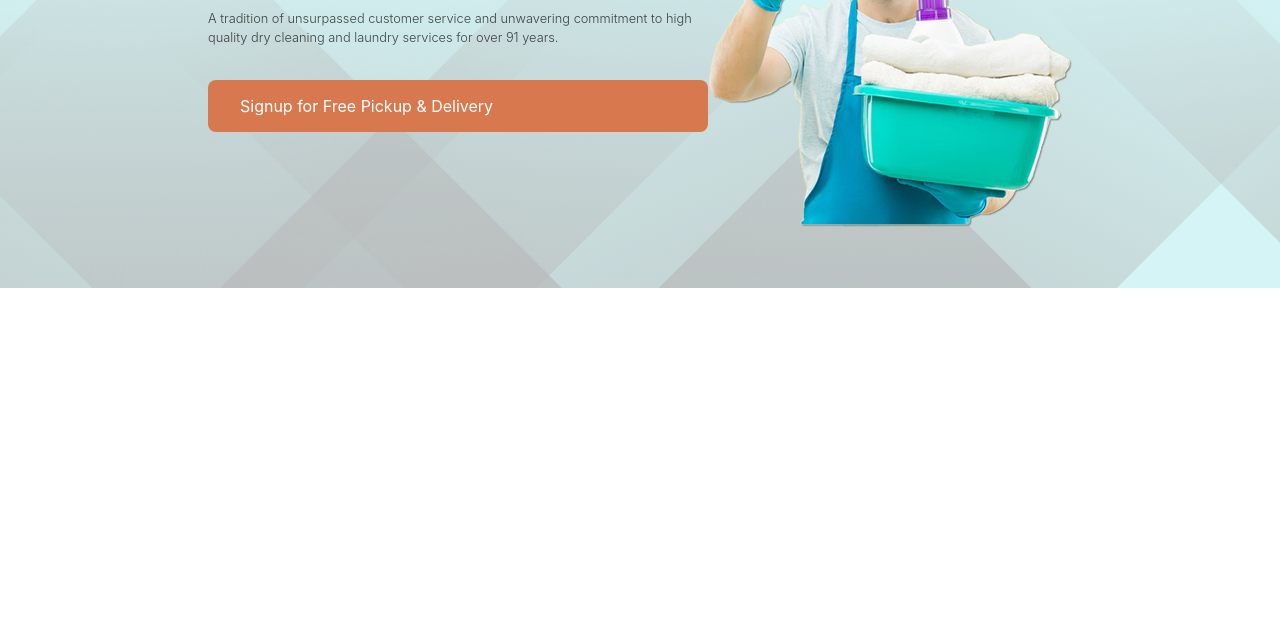
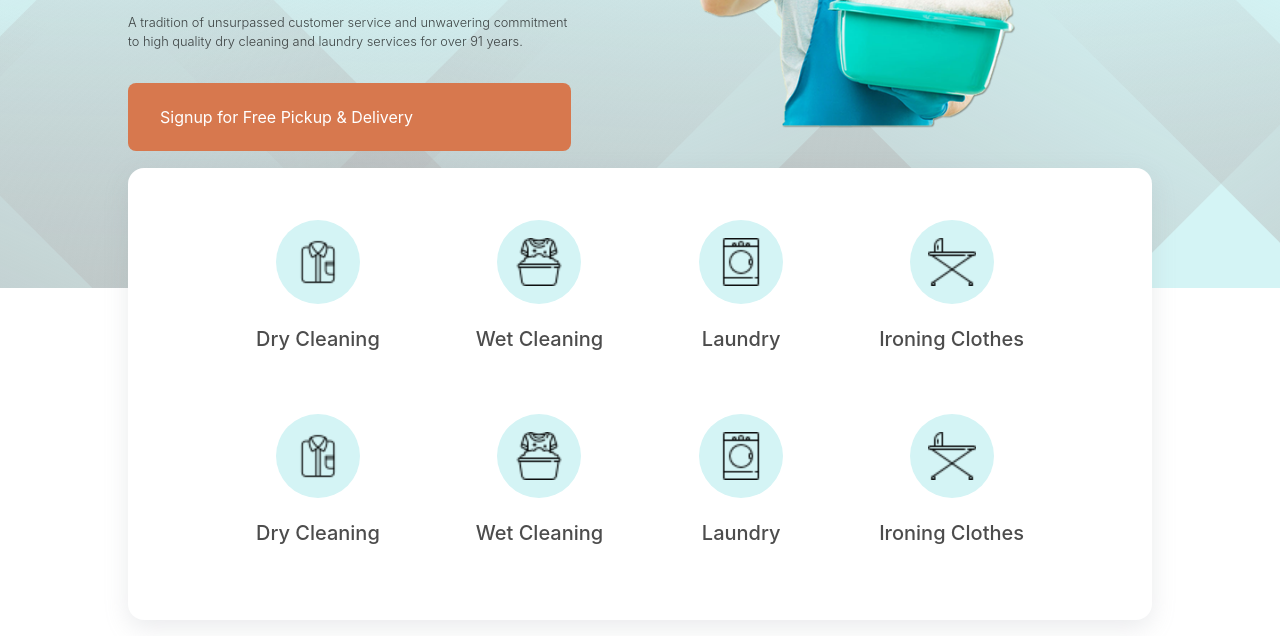
Before and after one commit to rrscodes/easydry, a Svelte app: page / in a window 1280 px wide. Shown: the part 332-968 px from the top of the page. Before the commit the page ends 800 px from the top, so only its background shows below. Built offline with nearby package versions, Linux system fonts and the light colour scheme.

Commit message:
services card added

```diff
--- a/src/app.css
+++ b/src/app.css
@@ -18,7 +18,7 @@
 body {
 	min-height: 100vh;
 	margin: 0;
-	background-color: var(--pure-white);
+	background-color: var(--background-without-opacity);
 }
 
 body::before {
--- /dev/null
+++ b/src/components/Card.svelte
@@ -0,0 +1,14 @@
+<div class="card">
+	<slot />
+</div>
+
+<style>
+	.card {
+		background-color: var(--pure-white);
+		border-radius: 16px;
+		padding: 2rem;
+		margin-bottom: 1rem;
+		position: relative;
+		box-shadow: rgba(149, 157, 165, 0.2) 0px 8px 24px;
+	}
+</style>
--- /dev/null
+++ b/src/components/Column.svelte
@@ -0,0 +1,12 @@
+<div class="column">
+	<slot />
+</div>
+
+<style>
+	.column {
+		display: flex;
+		flex-direction: column;
+		justify-content: center;
+		align-items: center;
+	}
+</style>
--- a/src/components/Navbar.svelte
+++ b/src/components/Navbar.svelte
@@ -23,5 +23,7 @@
 	}
 	.row {
 		background-color: var(--tertiary-color);
+		padding-left: 10vw;
+		padding-right: 10vw;
 	}
 </style>
--- /dev/null
+++ b/src/components/RoundedCard.svelte
@@ -0,0 +1,19 @@
+<script>
+	import Column from './Column.svelte';
+</script>
+
+<div class="rounded-card">
+	<slot />
+</div>
+
+<style>
+	.rounded-card {
+		background-color: var(--tertiary-color);
+		height: 84px;
+		width: 84px;
+		display: flex;
+		border-radius: 42px;
+		align-items: center;
+		justify-content: center;
+	}
+</style>
--- /dev/null
+++ b/src/components/home/ServicesCard.svelte
@@ -0,0 +1,91 @@
+<script>
+	import Card from '../Card.svelte';
+	import Row from '../Row.svelte';
+	import DryCleaningImg from '$lib/assets/img/shirt.png';
+	import LaundryImg from '$lib/assets/img/dryer.png';
+	import WetCleaningImg from '$lib/assets/img/washbasin.png';
+	import IroningImg from '$lib/assets/img/iron-board.png';
+	import RoundedCard from '../RoundedCard.svelte';
+	import Column from '../Column.svelte';
+</script>
+
+<div class="service-card">
+	<Card>
+		<div class="space-between">
+			<Column>
+				<RoundedCard>
+					<img src={DryCleaningImg} alt="Dry Cleaning" class="service-img" />
+				</RoundedCard>
+				<p>Dry Cleaning</p>
+			</Column>
+			<Column>
+				<RoundedCard>
+					<img src={WetCleaningImg} alt="Wet Cleaning" class="service-img" />
+				</RoundedCard>
+				<p>Wet Cleaning</p>
+			</Column>
+			<Column>
+				<RoundedCard>
+					<img src={LaundryImg} alt="Laundry" class="service-img" />
+				</RoundedCard>
+				<p>Laundry</p>
+			</Column>
+			<Column>
+				<RoundedCard>
+					<img src={IroningImg} alt="Ironing" class="service-img" />
+				</RoundedCard>
+				<p>Ironing Clothes</p>
+			</Column>
+		</div>
+		<div class="space-between">
+			<Column>
+				<RoundedCard>
+					<img src={DryCleaningImg} alt="Dry Cleaning" class="service-img" />
+				</RoundedCard>
+				<p>Dry Cleaning</p>
+			</Column>
+			<Column>
+				<RoundedCard>
+					<img src={WetCleaningImg} alt="Wet Cleaning" class="service-img" />
+				</RoundedCard>
+				<p>Wet Cleaning</p>
+			</Column>
+			<Column>
+				<RoundedCard>
+					<img src={LaundryImg} alt="Laundry" class="service-img" />
+				</RoundedCard>
+				<p>Laundry</p>
+			</Column>
+			<Column>
+				<RoundedCard>
+					<img src={IroningImg} alt="Ironing" class="service-img" />
+				</RoundedCard>
+				<p>Ironing Clothes</p>
+			</Column>
+		</div>
+	</Card>
+</div>
+
+<style>
+	.service-card {
+		width: 80vw;
+		margin: 0 auto;
+		margin-top: -15vh;
+	}
+	.service-img {
+		width: 48px;
+		height: 48px;
+	}
+	.space-between {
+		display: flex;
+		flex-direction: row;
+		justify-content: space-evenly;
+		padding-top: 20px;
+		padding-bottom: 20px;
+	}
+	.space-between p {
+		font-size: 20px;
+		font-weight: 500;
+		color: var(--heading-color);
+	}
+</style>
--- a/src/routes/__layout.svelte
+++ b/src/routes/__layout.svelte
@@ -3,8 +3,10 @@
 	import Navbar from '../components/Navbar.svelte';
 </script>
 
-<Navbar />
-
 <main>
+	<Navbar />
 	<slot />
 </main>
+
+<style>
+</style>
--- a/src/routes/index.svelte
+++ b/src/routes/index.svelte
@@ -1,6 +1,11 @@
 <script>
 	import heroImg from '$lib/assets/img/home-page-bg.png';
+	import ServiceCard from '../components/home/ServicesCard.svelte';
 </script>
+
+<svelte:head>
+	<title>EasyDry</title>
+</svelte:head>
 
 <div class="main-hero">
 	<div class="hero-content">
@@ -11,8 +16,12 @@
 		</p>
 		<a href="/about">Signup for Free Pickup & Delivery</a>
 	</div>
-	<img src={heroImg} alt="EasyDry" class="hero-img" />
+	<div class="hero-img">
+		<img src={heroImg} alt="EasyDry" />
+	</div>
 </div>
+
+<ServiceCard />
 
 <style>
 	.main-hero {
@@ -23,17 +32,18 @@
 		background-color: var(--tertiary-color);
 		height: 60vh;
 		display: flex;
-		align-items: center;
-		justify-content: center;
+		flex: 1;
+		flex-direction: row;
+		justify-content: space-between;
+		padding-left: 10vw;
+		padding-right: 20vw;
+		position: relative;
 	}
 
 	.hero-content {
 		display: flex;
 		flex-direction: column;
-		justify-content: center;
-		width: 50%;
-		max-width: 500px;
-		margin-top: -20vh;
+		padding-right: 10vw;
 	}
 
 	.hero-content h1 {
@@ -53,10 +63,15 @@
 	.hero-content a {
 		color: #fff;
 		background-color: var(--accent-color);
-		padding: 1rem 2rem;
+		padding: 1.5rem 2rem;
 		border-radius: 8px;
 		font-size: 1rem;
 		font-weight: 400;
 		margin-top: 1rem;
 	}
+
+	.hero-img {
+		max-height: 40vh;
+		display: flex;
+	}
 </style>
```
Also changed, not shown: src/lib/assets/img/dryer.png (added), src/lib/assets/img/iron-board.png (added), src/lib/assets/img/package.png (added), src/lib/assets/img/pouch.png (added), src/lib/assets/img/sewing-machine.png (added), src/lib/assets/img/shirt.png (added), src/lib/assets/img/van.png (added), src/lib/assets/img/washbasin.png (added).
